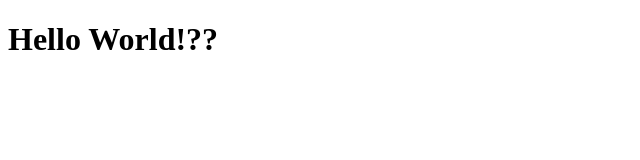
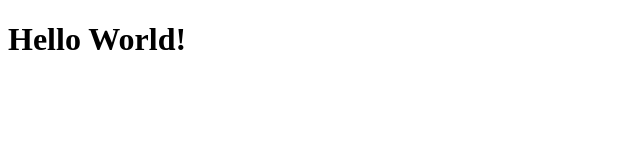
Before and after one commit to cbmassie/JS-StarterKit, a website: page src/index.html in a window 1280 px wide. Shown: the full height of the page, 0-640 px from the left. Drawn offline with Linux system fonts and the light colour scheme.

Commit message:
updates2

```diff
--- a/src/index.html
+++ b/src/index.html
@@ -4,6 +4,6 @@
     <meta charset="UTF-8" />
   </head>
   <body>
-    <h1>Hello World!??</h1>
+    <h1>Hello World!</h1>
   </body>
 </html>
```
